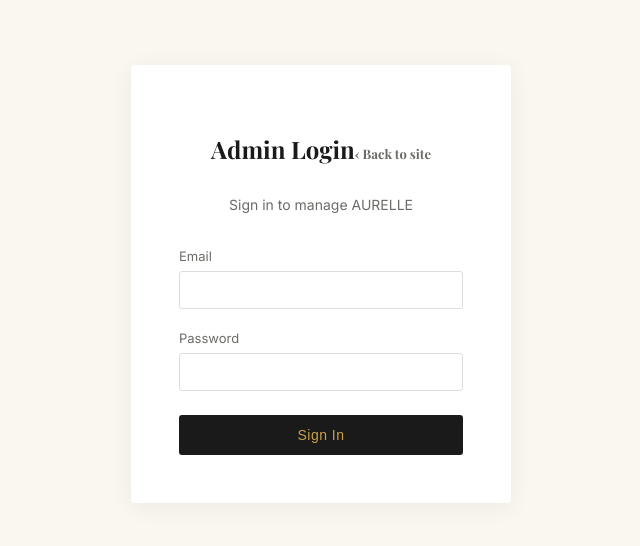
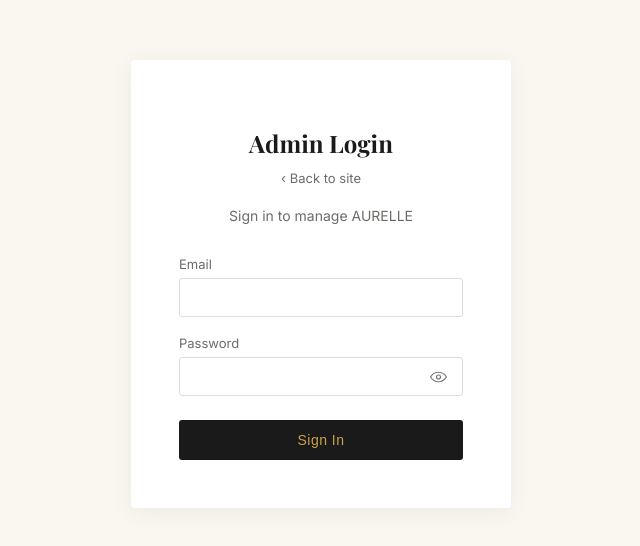
Before and after one commit to TalaSiklaoui/aurelle, a Next.js app: page /admin/login in a window 1280 px wide. Shown: the part 116-662 px from the top of the page, without its empty margins (319-959 px from the left). Built offline with nearby package versions, Linux system fonts and the light colour scheme.

Commit message:
Add the eye icon to the password

```diff
--- a/src/app/admin/login/page.js
+++ b/src/app/admin/login/page.js
@@ -8,12 +8,16 @@
 export default function AdminLoginPage() {
   const [email, setEmail] = useState("");
   const [password, setPassword] = useState("");
+  const [showPassword, setShowPassword] = useState(false);
+
   const [error, setError] = useState("");
   const [loading, setLoading] = useState(false);
+
   const router = useRouter();
 
   async function handleSubmit(e) {
     e.preventDefault();
+
     setError("");
     setLoading(true);
 
@@ -42,6 +46,8 @@
         alignItems: "center",
         justifyContent: "center",
         backgroundColor: "var(--cream)",
+        padding: "40px 20px",
+        boxSizing: "border-box",
       }}
     >
       <form
@@ -53,8 +59,11 @@
           width: "100%",
           maxWidth: "380px",
           boxShadow: "0 4px 24px rgba(0,0,0,0.06)",
+          boxSizing: "border-box",
         }}
       >
+        {/* TITLE */}
+
         <h2
           style={{
             marginBottom: "8px",
@@ -62,6 +71,16 @@
           }}
         >
           Admin Login
+        </h2>
+
+        {/* BACK TO SITE */}
+
+        <div
+          style={{
+            textAlign: "center",
+            marginBottom: "20px",
+          }}
+        >
           <Link
             href="/"
             style={{
@@ -69,12 +88,12 @@
               fontSize: "13px",
               color: "var(--gray-text)",
               textDecoration: "none",
-              marginBottom: "20px",
             }}
           >
             ‹ Back to site
           </Link>
-        </h2>
+        </div>
+
         <p
           style={{
             color: "var(--gray-text)",
@@ -86,51 +105,59 @@
           Sign in to manage AURELLE
         </p>
 
-        <label style={{ fontSize: "13px", color: "var(--gray-text)" }}>
-          Email
-        </label>
+        {/* EMAIL */}
+
+        <label style={labelStyle}>Email</label>
+
         <input
           type="email"
           value={email}
           onChange={(e) => setEmail(e.target.value)}
           required
-          style={{
-            width: "100%",
-            padding: "10px 12px",
-            marginTop: "6px",
-            marginBottom: "18px",
-            border: "1px solid #ddd",
-            borderRadius: "3px",
-            fontSize: "14px",
-          }}
+          autoComplete="email"
+          style={inputStyle}
         />
 
-        <label style={{ fontSize: "13px", color: "var(--gray-text)" }}>
-          Password
-        </label>
-        <input
-          type="password"
-          value={password}
-          onChange={(e) => setPassword(e.target.value)}
-          required
-          style={{
-            width: "100%",
-            padding: "10px 12px",
-            marginTop: "6px",
-            marginBottom: "24px",
-            border: "1px solid #ddd",
-            borderRadius: "3px",
-            fontSize: "14px",
-          }}
-        />
+        {/* PASSWORD */}
+
+        <label style={labelStyle}>Password</label>
+
+        <div style={passwordWrapperStyle}>
+          <input
+            type={showPassword ? "text" : "password"}
+            value={password}
+            onChange={(e) => setPassword(e.target.value)}
+            required
+            autoComplete="current-password"
+            style={passwordInputStyle}
+          />
+
+          <button
+            type="button"
+            onClick={() => setShowPassword((current) => !current)}
+            aria-label={showPassword ? "Hide password" : "Show password"}
+            title={showPassword ? "Hide password" : "Show password"}
+            style={eyeButtonStyle}
+          >
+            <EyeIcon hidden={showPassword} />
+          </button>
+        </div>
+
+        {/* ERROR */}
 
         {error && (
           <p
-            style={{ color: "#b23b3b", fontSize: "13px", marginBottom: "16px" }}
+            style={{
+              color: "#b23b3b",
+              fontSize: "13px",
+              marginBottom: "16px",
+            }}
           >
             {error}
           </p>
         )}
+
+        {/* SIGN IN */}
 
         <button
           type="submit"
@@ -154,3 +181,73 @@
     </div>
   );
 }
+
+function EyeIcon({ hidden }) {
+  return (
+    <svg
+      width="19"
+      height="19"
+      viewBox="0 0 24 24"
+      fill="none"
+      stroke="currentColor"
+      strokeWidth="1.5"
+      strokeLinecap="round"
+      strokeLinejoin="round"
+    >
+      <path d="M2 12s3.5-6 10-6 10 6 10 6-3.5 6-10 6S2 12 2 12z" />
+
+      <circle cx="12" cy="12" r="2.5" />
+
+      {hidden && <path d="M4 4l16 16" />}
+    </svg>
+  );
+}
+
+const labelStyle = {
+  display: "block",
+  fontSize: "13px",
+  color: "var(--gray-text)",
+  marginBottom: "6px",
+};
+
+const inputStyle = {
+  width: "100%",
+  padding: "10px 12px",
+  marginBottom: "18px",
+  border: "1px solid #ddd",
+  borderRadius: "3px",
+  fontSize: "14px",
+  fontFamily: "inherit",
+  boxSizing: "border-box",
+};
+
+const passwordWrapperStyle = {
+  position: "relative",
+  width: "100%",
+  marginBottom: "24px",
+};
+
+const passwordInputStyle = {
+  width: "100%",
+  padding: "10px 44px 10px 12px",
+  border: "1px solid #ddd",
+  borderRadius: "3px",
+  fontSize: "14px",
+  fontFamily: "inherit",
+  boxSizing: "border-box",
+};
+
+const eyeButtonStyle = {
+  position: "absolute",
+  right: "10px",
+  top: "50%",
+  transform: "translateY(-50%)",
+  border: "none",
+  background: "transparent",
+  padding: "5px",
+  color: "#777",
+  cursor: "pointer",
+  display: "flex",
+  alignItems: "center",
+  justifyContent: "center",
+};
```
Also changed, not shown: src/app/(site)/login/page.js (+100 -9 lines), src/app/(site)/register/page.js (+185 -40 lines).
